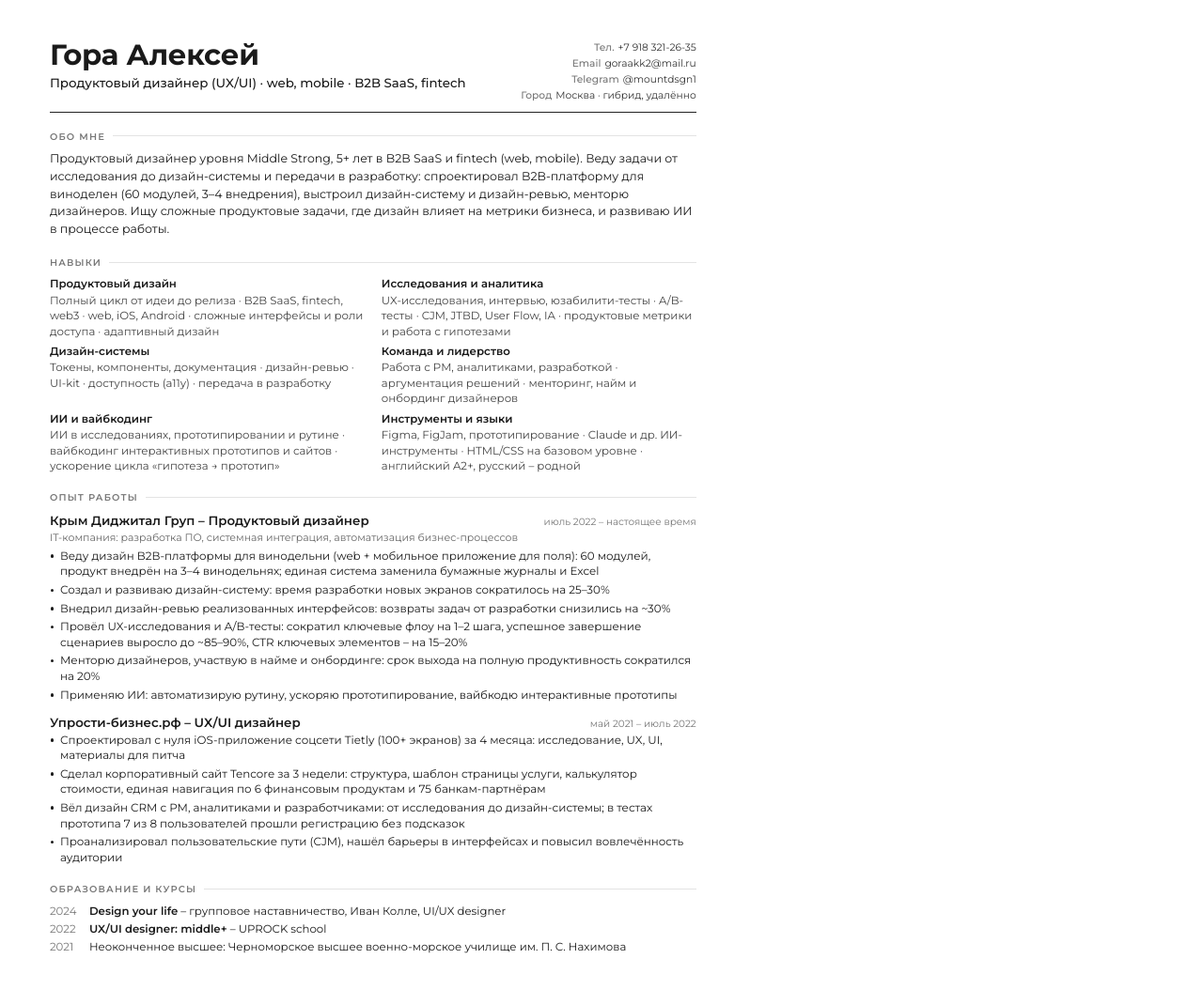
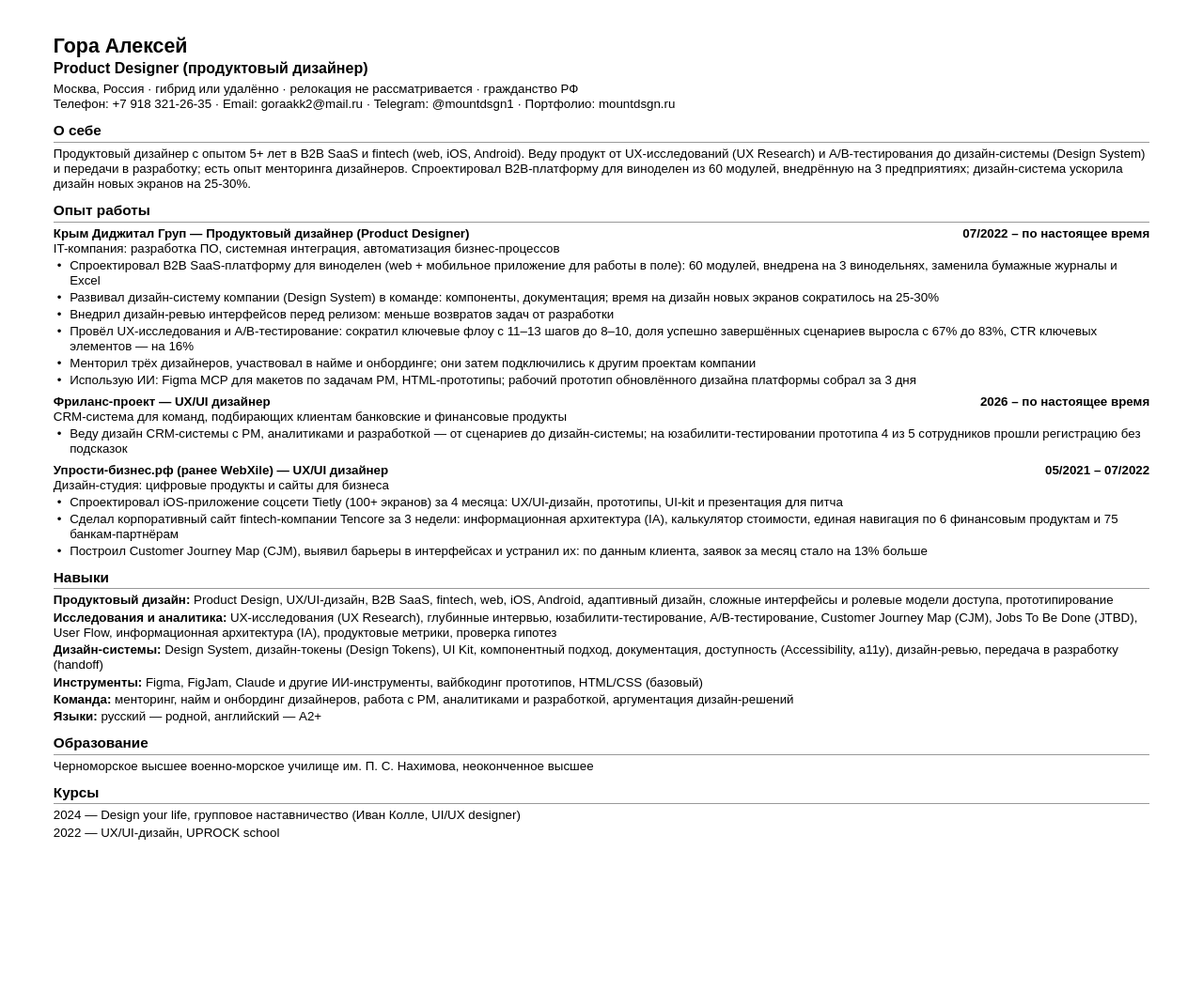
Before and after one commit to MountDSGN-bit/mountdsgn, a plain HTML site: page src/cv/cv.html in a window 1280 px wide. Shown: the whole page at 94% size. After the commit the page ends 908 px from the top, so only its background shows below. Drawn offline with Linux system fonts and the light colour scheme; files whose address does not match are found by name.

Commit message:
Resume: back to one page
Co-Authored-By: Claude Sonnet 5.5 <noreply@anthropic.com>
Claude-Session: https://claude.ai/code/session_01MaCRRPJWtG8tY22VDMqRVs

```diff
--- a/src/cv/cv.html
+++ b/src/cv/cv.html
@@ -1,76 +1,64 @@
 <!doctype html><html lang="ru"><head><meta charset="utf-8"><style>
-@font-face{font-family:M;src:url(/home/claude/site/assets/fonts/Montserrat-var.woff);font-weight:100 900}
 @page{size:A4;margin:0}
 *{box-sizing:border-box;margin:0;padding:0}
-html,body{width:210mm;height:297mm}
-body{font:400 9.2pt/1.45 M,sans-serif;color:#1a1a1a;padding:11mm 14mm 9mm}
-h1{font-size:23pt;font-weight:700;letter-spacing:-.01em;line-height:1.05}
-.sub{font-size:10pt;font-weight:500;margin-top:5px}
-.hd{display:flex;justify-content:space-between;align-items:flex-start;padding-bottom:9px;border-bottom:1px solid #222}
-.ct{font-size:8pt;line-height:1.6;text-align:right;color:#333}
-.ct b{font-weight:500;color:#777;margin-right:4px}
-h2{font-size:7.4pt;font-weight:600;letter-spacing:.12em;text-transform:uppercase;color:#777;margin:18px 0 8px;display:flex;gap:8px;align-items:center}
-h2:after{content:"";flex:1;height:1px;background:#e3e3e3}
-p.ab{font-size:9.4pt;line-height:1.5}
-.kp{display:flex;gap:7px;margin-top:7px}
-.kp div{flex:1;background:#f3f3f3;border-radius:7px;padding:6px 8px}
-.kp b{display:block;font-size:12pt;font-weight:700;line-height:1.1}
-.kp span{font-size:7.2pt;line-height:1.3;color:#555;display:block;margin-top:2px}
-.sk{display:grid;grid-template-columns:1fr 1fr;gap:5px 18px}
-.sk div{font-size:8.8pt;line-height:1.4}
-.sk b{font-weight:600;display:block;font-size:8.8pt;margin-bottom:1px}
-.sk span{color:#444}
-.job{margin-bottom:12px}
-.jh{display:flex;justify-content:space-between;align-items:baseline}
-.jh b{font-size:10pt;font-weight:600}
-.jh i{font-style:normal;font-size:7.8pt;color:#777}
-.jc{font-size:8.2pt;color:#666;margin:1px 0 3px}
-ul{list-style:none}
-li{position:relative;padding-left:11px;margin-bottom:3px;font-size:8.9pt;line-height:1.4}
-li:before{content:"";position:absolute;left:1px;top:.55em;width:3.5px;height:3.5px;border-radius:50%;background:#1a1a1a}
-.ed{display:grid;grid-template-columns:34px 1fr;gap:3px 8px;font-size:8.8pt;line-height:1.4}
-.ed em{font-style:normal;color:#777}
-.ed span small{color:#666;font-size:7.6pt;display:block}
+body{font:400 10pt/1.22 "Liberation Sans",Arial,sans-serif;color:#000;padding:28pt 42.6pt 10pt}
+h1{font-size:16pt;font-weight:700;line-height:1.2}
+.sub{font-size:12pt;font-weight:700;line-height:1.25}
+.c{margin-top:3pt}
+h2{font-size:11.5pt;font-weight:700;margin:8pt 0 3pt;border-bottom:.8pt solid #999;padding-bottom:1.5pt}
+.jh{display:flex;justify-content:space-between;font-weight:700;margin-top:5pt}
+ul{list-style:none;margin-top:1pt}
+li{position:relative;padding-left:13pt;margin-top:1.2pt}
+li:before{content:"•";position:absolute;left:3pt}
+p+p{margin-top:1.5pt}
+.sk p{margin-top:1.5pt}
 </style></head><body>
-<div class="hd"><div><h1>Гора Алексей</h1><div class="sub">Продуктовый дизайнер (UX/UI) · web, mobile · B2B SaaS, fintech</div></div>
-<div class="ct"><div><b>Тел.</b>+7 918 321-26-35</div><div><b>Email</b>goraakk2@mail.ru</div><div><b>Telegram</b>@mountdsgn1</div><div><b>Город</b>Москва · гибрид, удалённо</div></div></div>
+<h1>Гора Алексей</h1>
+<div class="sub">Product Designer (продуктовый дизайнер)</div>
+<div class="c">Москва, Россия · гибрид или удалённо · релокация не рассматривается · гражданство РФ</div>
+<div>Телефон: +7 918 321-26-35 · Email: goraakk2@mail.ru · Telegram: @mountdsgn1 · Портфолио: mountdsgn.ru</div>
 
-<h2>Обо мне</h2>
-<p class="ab">Продуктовый дизайнер уровня Middle Strong, 5+ лет в B2B SaaS и fintech (web, mobile). Веду задачи от исследования до дизайн-системы и передачи в разработку: спроектировал B2B-платформу для виноделен (60 модулей, 3–4 внедрения), выстроил дизайн-систему и дизайн-ревью, менторю дизайнеров. Ищу сложные продуктовые задачи, где дизайн влияет на метрики бизнеса, и развиваю ИИ в процессе работы.</p>
+<h2>О себе</h2>
+<p>Продуктовый дизайнер с опытом 5+ лет в B2B SaaS и fintech (web, iOS, Android). Веду продукт от UX-исследований (UX Research) и A/B-тестирования до дизайн-системы (Design System) и передачи в разработку; есть опыт менторинга дизайнеров. Спроектировал B2B-платформу для виноделен из 60 модулей, внедрённую на 3 предприятиях; дизайн-система ускорила дизайн новых экранов на 25-30%.</p>
+
+<h2>Опыт работы</h2>
+<div class="jh" style="margin-top:0"><span>Крым Диджитал Груп — Продуктовый дизайнер (Product Designer)</span><span>07/2022 – по настоящее время</span></div>
+<div>IT-компания: разработка ПО, системная интеграция, автоматизация бизнес-процессов</div>
+<ul>
+<li>Спроектировал B2B SaaS-платформу для виноделен (web + мобильное приложение для работы в поле): 60 модулей, внедрена на 3 винодельнях, заменила бумажные журналы и Excel</li>
+<li>Развивал дизайн-систему компании (Design System) в команде: компоненты, документация; время на дизайн новых экранов сократилось на 25-30%</li>
+<li>Внедрил дизайн-ревью интерфейсов перед релизом: меньше возвратов задач от разработки</li>
+<li>Провёл UX-исследования и A/B-тестирование: сократил ключевые флоу с 11–13 шагов до 8–10, доля успешно завершённых сценариев выросла с 67% до 83%, CTR ключевых элементов — на 16%</li>
+<li>Менторил трёх дизайнеров, участвовал в найме и онбординге; они затем подключились к другим проектам компании</li>
+<li>Использую ИИ: Figma MCP для макетов по задачам PM, HTML-прототипы; рабочий прототип обновлённого дизайна платформы собрал за 3 дня</li>
+</ul>
+<div class="jh"><span>Фриланс-проект — UX/UI дизайнер</span><span>2026 – по настоящее время</span></div>
+<div>CRM-система для команд, подбирающих клиентам банковские и финансовые продукты</div>
+<ul>
+<li>Веду дизайн CRM-системы с PM, аналитиками и разработкой — от сценариев до дизайн-системы; на юзабилити-тестировании прототипа 4 из 5 сотрудников прошли регистрацию без подсказок</li>
+</ul>
+<div class="jh"><span>Упрости-бизнес.рф (ранее WebXile) — UX/UI дизайнер</span><span>05/2021 – 07/2022</span></div>
+<div>Дизайн-студия: цифровые продукты и сайты для бизнеса</div>
+<ul>
+<li>Спроектировал iOS-приложение соцсети Tietly (100+ экранов) за 4 месяца: UX/UI-дизайн, прототипы, UI-kit и презентация для питча</li>
+<li>Сделал корпоративный сайт fintech-компании Tencore за 3 недели: информационная архитектура (IA), калькулятор стоимости, единая навигация по 6 финансовым продуктам и 75 банкам-партнёрам</li>
+<li>Построил Customer Journey Map (CJM), выявил барьеры в интерфейсах и устранил их: по данным клиента, заявок за месяц стало на 13% больше</li>
+</ul>
 
 <h2>Навыки</h2>
 <div class="sk">
-<div><b>Продуктовый дизайн</b><span>Полный цикл от идеи до релиза · B2B SaaS, fintech, web3 · web, iOS, Android · сложные интерфейсы и роли доступа · адаптивный дизайн</span></div>
-<div><b>Исследования и аналитика</b><span>UX-исследования, интервью, юзабилити-тесты · A/B-тесты · CJM, JTBD, User Flow, IA · продуктовые метрики и работа с гипотезами</span></div>
-<div><b>Дизайн-системы</b><span>Токены, компоненты, документация · дизайн-ревью · UI-kit · доступность (a11y) · передача в разработку</span></div>
-<div><b>Команда и лидерство</b><span>Работа с PM, аналитиками, разработкой · аргументация решений · менторинг, найм и онбординг дизайнеров</span></div>
-<div><b>ИИ и вайбкодинг</b><span>ИИ в исследованиях, прототипировании и рутине · вайбкодинг интерактивных прототипов и сайтов · ускорение цикла «гипотеза → прототип»</span></div>
-<div><b>Инструменты и языки</b><span>Figma, FigJam, прототипирование · Claude и др. ИИ-инструменты · HTML/CSS на базовом уровне · английский A2+, русский – родной</span></div>
+<p><b>Продуктовый дизайн:</b> Product Design, UX/UI-дизайн, B2B SaaS, fintech, web, iOS, Android, адаптивный дизайн, сложные интерфейсы и ролевые модели доступа, прототипирование</p>
+<p><b>Исследования и аналитика:</b> UX-исследования (UX Research), глубинные интервью, юзабилити-тестирование, A/B-тестирование, Customer Journey Map (CJM), Jobs To Be Done (JTBD), User Flow, информационная архитектура (IA), продуктовые метрики, проверка гипотез</p>
+<p><b>Дизайн-системы:</b> Design System, дизайн-токены (Design Tokens), UI Kit, компонентный подход, документация, доступность (Accessibility, a11y), дизайн-ревью, передача в разработку (handoff)</p>
+<p><b>Инструменты:</b> Figma, FigJam, Claude и другие ИИ-инструменты, вайбкодинг прототипов, HTML/CSS (базовый)</p>
+<p><b>Команда:</b> менторинг, найм и онбординг дизайнеров, работа с PM, аналитиками и разработкой, аргументация дизайн-решений</p>
+<p><b>Языки:</b> русский — родной, английский — A2+</p>
 </div>
 
-<h2>Опыт работы</h2>
-<div class="job"><div class="jh"><b>Крым Диджитал Груп – Продуктовый дизайнер</b><i>июль 2022 – настоящее время</i></div>
-<div class="jc">IT-компания: разработка ПО, системная интеграция, автоматизация бизнес-процессов</div>
-<ul>
-<li>Веду дизайн B2B-платформы для винодельни (web + мобильное приложение для поля): 60 модулей, продукт внедрён на 3–4 винодельнях; единая система заменила бумажные журналы и Excel</li>
-<li>Создал и развиваю дизайн-систему: время разработки новых экранов сократилось на 25–30%</li>
-<li>Внедрил дизайн-ревью реализованных интерфейсов: возвраты задач от разработки снизились на ~30%</li>
-<li>Провёл UX-исследования и A/B-тесты: сократил ключевые флоу на 1–2 шага, успешное завершение сценариев выросло до ~85–90%, CTR ключевых элементов – на 15–20%</li>
-<li>Менторю дизайнеров, участвую в найме и онбординге: срок выхода на полную продуктивность сократился на 20%</li>
-<li>Применяю ИИ: автоматизирую рутину, ускоряю прототипирование, вайбкодю интерактивные прототипы</li>
-</ul></div>
-<div class="job"><div class="jh"><b>Упрости-бизнес.рф – UX/UI дизайнер</b><i>май 2021 – июль 2022</i></div>
-<ul>
-<li>Спроектировал с нуля iOS-приложение соцсети Tietly (100+ экранов) за 4 месяца: исследование, UX, UI, материалы для питча</li>
-<li>Сделал корпоративный сайт Tencore за 3 недели: структура, шаблон страницы услуги, калькулятор стоимости, единая навигация по 6 финансовым продуктам и 75 банкам-партнёрам</li>
-<li>Вёл дизайн CRM с PM, аналитиками и разработчиками: от исследования до дизайн-системы; в тестах прототипа 7 из 8 пользователей прошли регистрацию без подсказок</li>
-<li>Проанализировал пользовательские пути (CJM), нашёл барьеры в интерфейсах и повысил вовлечённость аудитории</li>
-</ul></div>
+<h2>Образование</h2>
+<p>Черноморское высшее военно-морское училище им. П. С. Нахимова, неоконченное высшее</p>
 
-<h2>Образование и курсы</h2>
-<div class="ed">
-<em>2024</em><span><b style="font-weight:600">Design your life</b> – групповое наставничество, Иван Колле, UI/UX designer</span>
-<em>2022</em><span><b style="font-weight:600">UX/UI designer: middle+</b> – UPROCK school</span>
-<em>2021</em><span>Неоконченное высшее: Черноморское высшее военно-морское училище им. П. С. Нахимова</span>
-</div>
+<h2>Курсы</h2>
+<p>2024 — Design your life, групповое наставничество (Иван Колле, UI/UX designer)</p>
+<p>2022 — UX/UI-дизайн, UPROCK school</p>
 </body></html>
```
Also changed, not shown: 2 other files.
